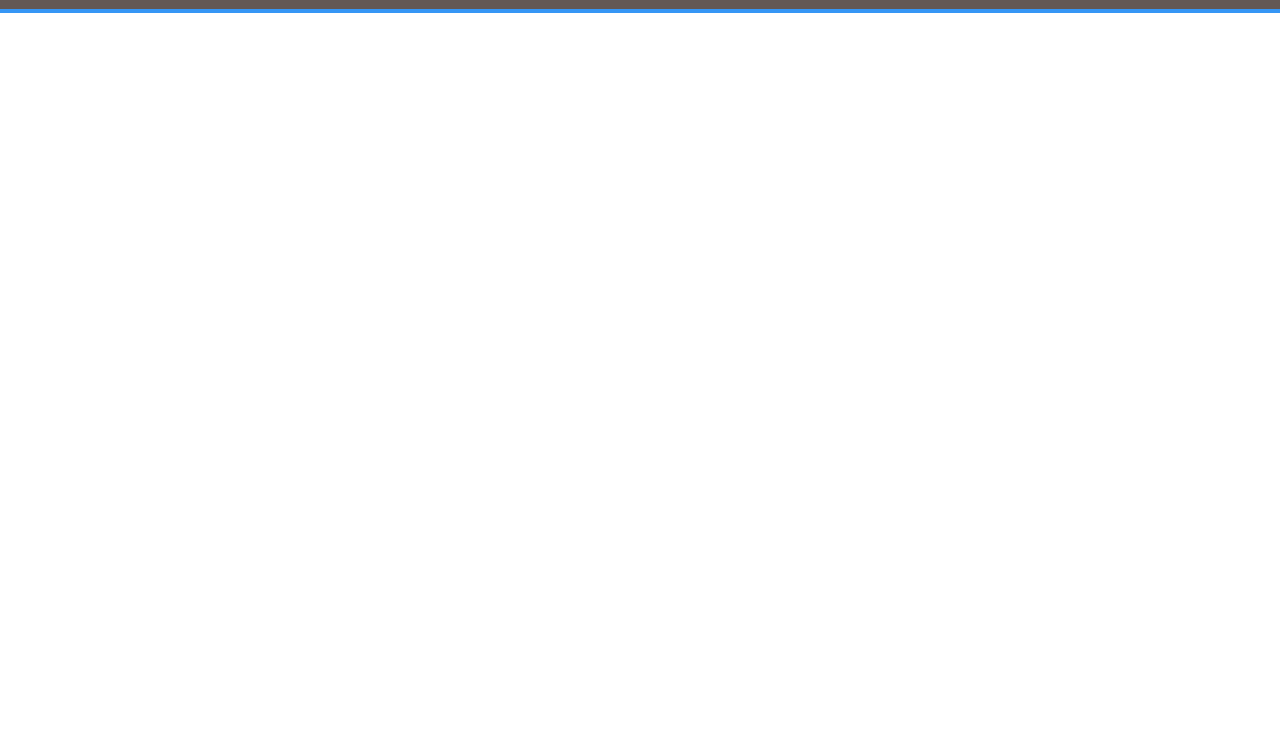
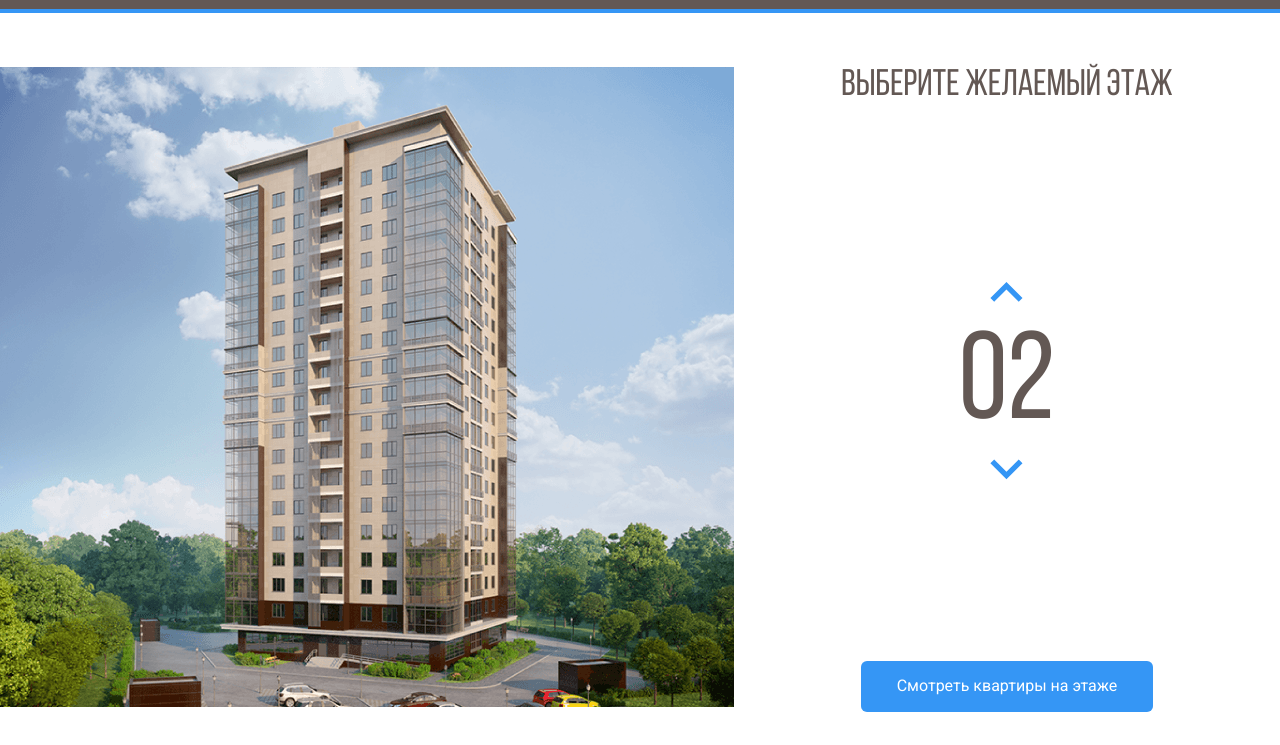
Before and after one commit to TheCatLucky/GLO, a plain HTML site: page index.html in a window 1280 px wide. Shown: the part 55-800 px from the top of the page. Drawn offline with Linux system fonts and the light colour scheme.

Commit message:
add picture ZZ

```diff
--- a/css/style.css
+++ b/css/style.css
@@ -3,6 +3,15 @@
     padding: 0;
     box-sizing: border-box;
 }
+@font-face {
+    font-family: "Bebas Neue";
+    src: local("BebasNeueRegular"), url("../fonts/BebasNeueRegular.woff2") format("woff2"),
+      url("../fonts/BebasNeueRegular.woff") format("woff");
+    font-weight: normal;
+    font-style: normal;
+    font-display: swap;
+  }
+
 body{
     font-family: 'Roboto', sans-serif;
 }
@@ -49,3 +58,56 @@ body{
     text-decoration: none;
     color: #fff;
 }
+.main{
+    max-width: 1280px;
+    margin: auto;
+    padding-top: 54px;
+    display:flex;
+}
+.main-info{
+    flex-grow: 1;
+    text-align: center;
+    display: flex;
+    flex-direction: column;
+    align-items: center;
+    justify-content: space-between;
+}
+.home-image path{
+    opacity:0;
+    cursor:pointer;
+}
+.home-image path:hover{
+    opacity:1;
+}
+.counter{
+    color: #635854;
+    font-family: "Bebas Neue",sans-serif;
+    font-size: 124px;
+    margin-top: 10px;
+}
+.counter-group{
+    display: flex;
+    flex-direction: column;
+    align-items: center;
+}
+.counter-button{
+    cursor: pointer;
+    background-color: #fff;
+    border:none;
+}
+.main-title{
+    margin: 0;
+    font-family: "Bebas Neue",sans-serif;
+    font-weight: normal;
+    font-size: 37px;
+    line-height: 37px;
+    color: #635854;
+}
+.button-primary{
+    background: #3596F5;
+    border-radius: 6px;
+    color:#fff;
+    border:none;
+    padding: 16px 36px;
+    cursor:pointer;
+}
--- a/index.html
+++ b/index.html
@@ -40,5 +40,56 @@
         </div>
         <!-- /.navber -->
     </header>
+    <main class="main">
+        <div class="main-image">
+            <svg
+                class="home-image"
+                width="734"
+                height="640"
+                viewBox="0 0 734 640"
+                fill="none"
+                xmlns="http://www.w3.org/2000/svg"
+                xmlns:xlink="http://www.w3.org/1999/xlink">
+                <rect width="734" height="640" fill="url(#pattern0)"/>
+                <defs>
+                <pattern id="pattern0" patternContentUnits="objectBoundingBox" width="1" height="1">
+                <use xlink:href="#image0" transform="translate(-0.00408719) scale(0.0013624 0.0015625)"/>
+                </pattern>
+                <image id="image0" width="740" height="640" xlink:href="img/home.png"/>
+                </defs>
+                <path d="M222 532L442.8 540L512 526.3V548L443.5 567.7L222 556.7V532Z" fill="#3595F6" fill-opacity="0.75"/>
+                <path d="M223 531V506L443.3 509.3L513 506V526L443.7 539L223 531Z" fill="#3595F6" fill-opacity="0.75"/>
+                <path d="M223 505V480H444H513V503L445 510L223 505Z" fill="#3595F6" fill-opacity="0.75"/>
+                <path d="M223 481V456L444.3 452.3L512 459V481H444" fill="#3595F6" fill-opacity="0.75"/>
+                <path d="M223 455V429L444.5 425.7L513 436.7V458L444 451.3L223 455Z" fill="#3595F6" fill-opacity="0.75"/>
+                <path d="M222 429V405.3L443 393L514 416V437.3L443 425L222 429Z" fill="#3595F6" fill-opacity="0.75"/>
+                <path d="M222 406V381L444.2 364.7L514 393.3V414L443.7 392.3L222 406Z" fill="#3595F6" fill-opacity="0.75"/>
+                <path d="M222 381V356L444.5 335.7L514 372.3V393L442 364.3L222 381Z" fill="#3595F6" fill-opacity="0.75"/>
+                <path d="M222 355V331L445 306.3L514 350.3V372L444.7 334L222 355Z" fill="#3595F6" fill-opacity="0.75"/>
+                <path d="M222 330V306L444.5 277.3L514 328.3V349L443.7 306.7L222 330Z" fill="#3595F6" fill-opacity="0.75"/>
+                <path d="M221 306V282L443.3 249L514 308.3V328L444 277.3L221 306Z" fill="#3595F6" fill-opacity="0.75"/>
+                <path d="M222 281V257L443.2 222L513 286V307L444.3 248.7L222 281Z" fill="#3595F6" fill-opacity="0.75"/>
+                <path d="M222 257V232L444.3 194L513 264.3V285L444 221L222 257Z" fill="#3595F6" fill-opacity="0.75"/>
+                <path d="M222 233V208L442.8 164.3L513 243.3V266L444 192.7L222 233Z" fill="#3595F6" fill-opacity="0.75"/>
+                <path d="M223 207V182L443 134L513 219V242L442.3 162.7L223 207Z" fill="#3595F6" fill-opacity="0.75"/>
+                <path d="M222 182V157L441.8 105L513 197.3V220L443.3 133.7L222 182Z" fill="#3595F6" fill-opacity="0.75"/>
+                <path d="M222 157V131L444 74.3L513 176V197L443.7 105.3L222 157Z" fill="#3595F6" fill-opacity="0.75"/>
+            </svg>
+        </div>
+        <div class="main-info">
+            <h2 class="main-title">Выберите желаемый этаж</h2>
+                <div class="counter-group">
+                <button class="counter-button counter-up">
+                    <img class="counter-arrow counter-arrow-up" src="img/arrow-up.svg" alt="arrow-up">
+                </button>
+                <span class="counter">02</span>
+                <button class="counter-button counter-down">
+                    <img class="counter-arrow counter-arrow-down" src="img/arrow-down.svg" alt="arrow-down">
+                </button>
+                </div>
+                <button class="button button-primary">Смотреть квартиры на этаже</button>
+        </div>
+        <!-- /.main-image -->
+    </main>
  </body>
 </html>
```
Also changed, not shown: fonts/BebasNeueRegular.woff (added), fonts/BebasNeueRegular.woff2 (added), img/Group 3.svg (added), img/arrow-down.svg (added), img/arrow-up.svg (added), img/home.png (added).
